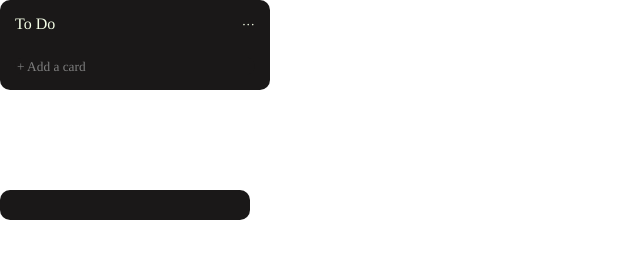
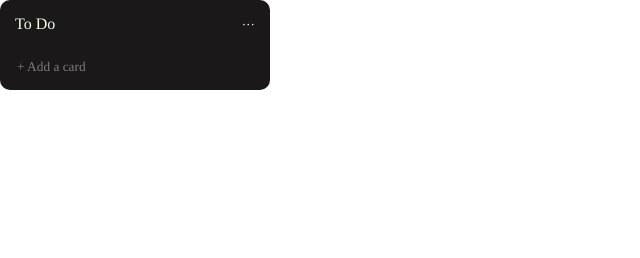
Before and after one commit to iiamsona/To-do-list, a plain HTML site: page index.html in a window 1280 px wide. Shown: the whole page, without its empty margins (0-640 px from the left). Drawn offline with Linux system fonts and the light colour scheme.

Commit message:
added a text2

```diff
--- a/scripts/index.js
+++ b/scripts/index.js
@@ -8,8 +8,8 @@ const root = document.getElementById("root");
 const firstBoxes = new Box("Boxes", "To Do");
 root.appendChild(firstBoxes);
 
-const myText = new Text("");
-root.appendChild(myText);
+// const myText = new Text("");
+// root.appendChild(myText);
 
 // const createBtn = new Button("Create", "Create");
 // root.appendChild(createBtn);
--- a/styles/styles.css
+++ b/styles/styles.css
@@ -105,7 +105,6 @@ html {
 }
 
 .textdiv {
-  margin-top: 100px;
   width: 250px;
   min-height: 30px;
   height: 30px + text;
```
